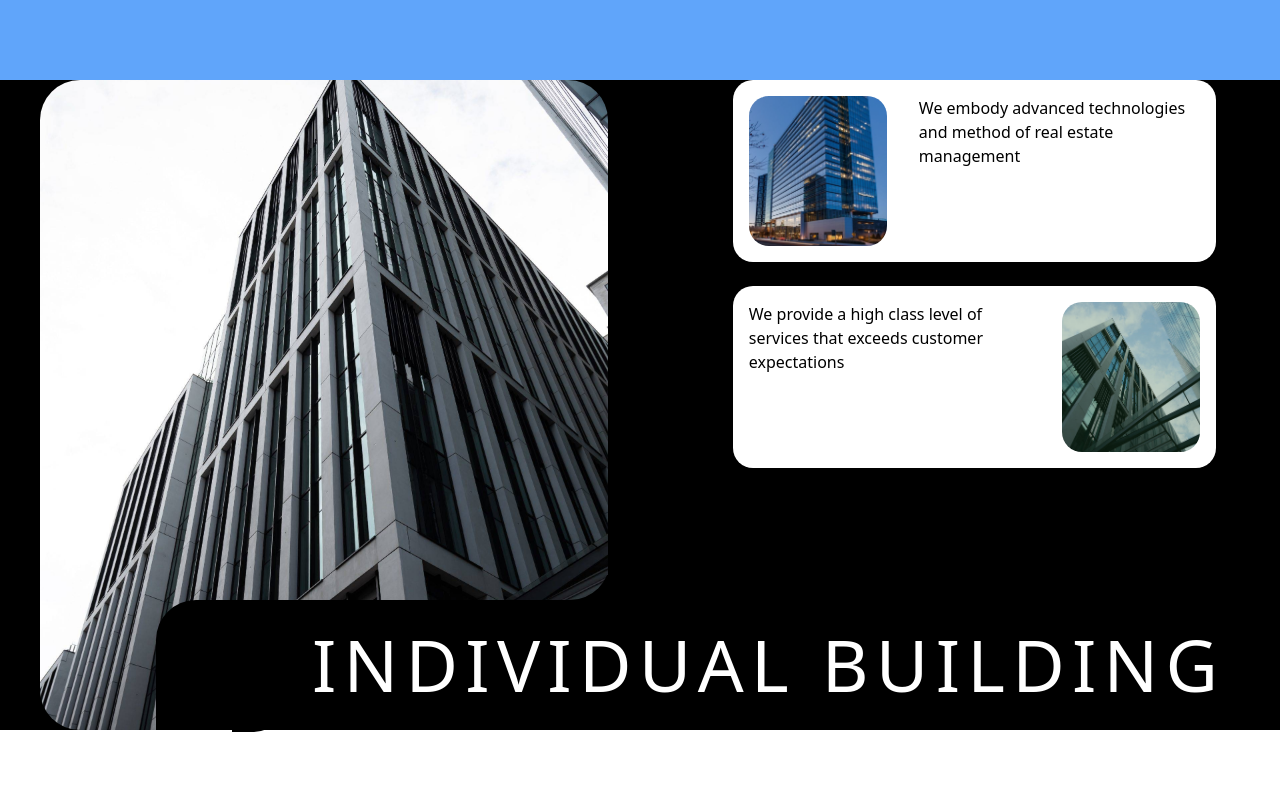
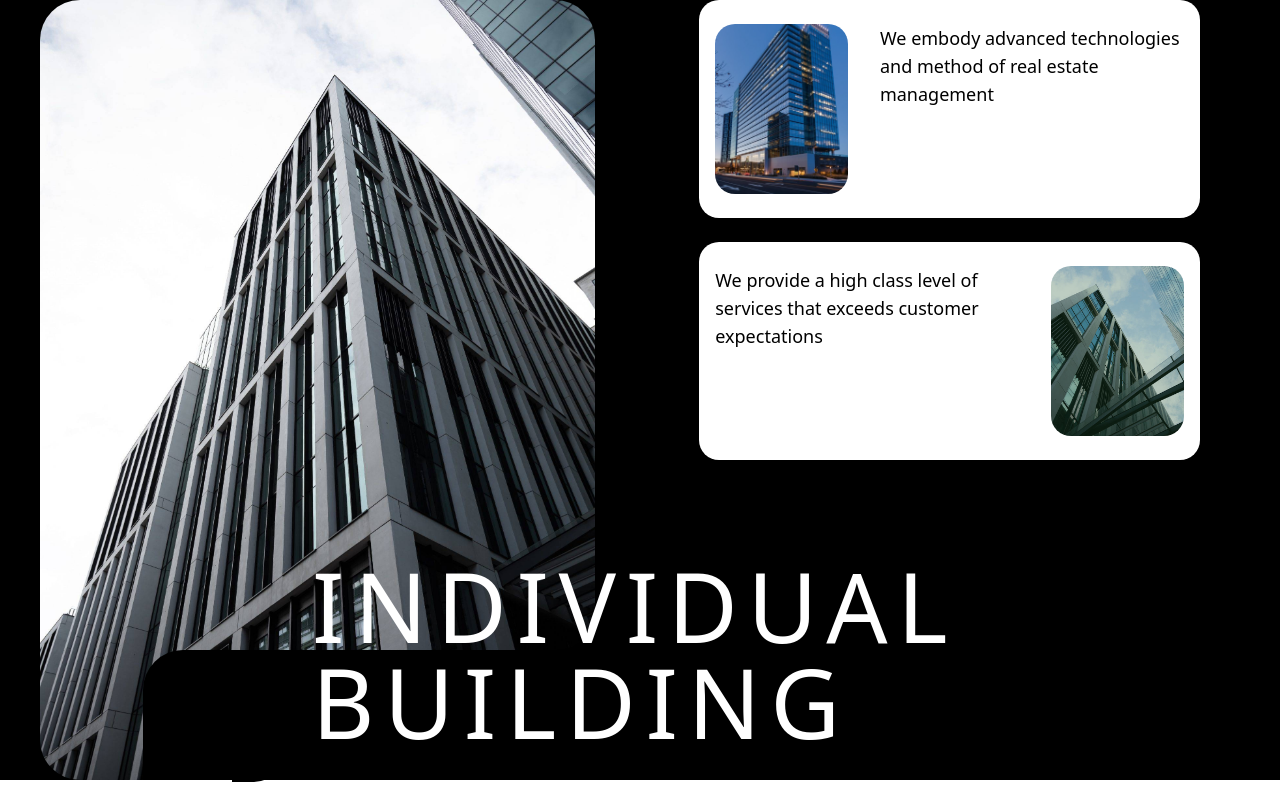
Before and after one commit to AshiqueHussain00/Individual-bulding-Website, a React (Vite) app: page / in a window 1280 px wide. Built offline with nearby package versions, Linux system fonts and the light colour scheme.

Commit message:
Change the height of images and section

```diff
--- a/src/App.jsx
+++ b/src/App.jsx
@@ -8,9 +8,7 @@ function App() {
   return (
     <div className='w-full h-full bg-black'>
 
-      <div className='h-[80px] bg-blue-400'>
 
-      </div>
 
       <BuildingSection />
 
--- a/src/components/BuildingCard.jsx
+++ b/src/components/BuildingCard.jsx
@@ -2,16 +2,16 @@ import React from 'react'
 
 const BuildingCard = ({ data }) => {
     return (
-        <div className={`w-full  flex gap-x-8  py-4 px-4 bg-white rounded-[20px] text-black
+        <div className={`w-full  flex gap-x-8  py-6 px-4 bg-white rounded-[20px] text-black
         ${data.id % 2 === 0 ? "flex-row-reverse" : "flex-row"
             }
     `}>
 
-            <div className='w-[280px] h-[150px]'>
+            <div className='w-[280px] h-[170px]'>
                 <img src={data.image} alt="buildings" className='w-full h-full object-cover rounded-[20px]' />
             </div>
 
-            <div>
+            <div className='text-lg'>
                 {data.desc}
             </div>
 
--- a/src/components/BuildingSection.jsx
+++ b/src/components/BuildingSection.jsx
@@ -11,13 +11,13 @@ const BuildingSection = () => {
 
       {/* -------------- container ------------ */}
 
-      <div className='w-[95%]   mx-auto  flex justify-between h-[650px]  gap-12 relative'>
+      <div className='w-[95%]   mx-auto  flex justify-between h-[780px]  gap-12 relative'>
 
         {/* -------------- left part ---------------- */}
 
         <div className='w-[48%] curve-1 curve-2 relative  px-2 bg-black'>
 
-          <img src={building1} alt="" className='w-full h-full object-cover rounded-[40px] ' />
+          <img src={building1} alt="" className='w-full h-full object-fill rounded-[40px] ' />
           <div className='absolute bottom-0 right-0 w-[460px] h-[130px] bg-black z-[10] rounded-tl-[40px]'></div>
 
 
@@ -26,14 +26,14 @@ const BuildingSection = () => {
 
         {/* --------- large text --------- */}
 
-        <div className='absolute z-[20] text-7xl uppercase   text-white left-[280px] bottom-[30px] tracking-widest'>
+        <div className='absolute z-[20] text-8xl uppercase   text-white left-[280px] bottom-[30px] tracking-widest'>
           Individual Building
         </div>
 
 
         {/* -------------- right part --------------------- */}
 
-        <div className='w-[45%]   flex flex-col gap-y-6 px-8'>
+        <div className='w-[50%]   flex flex-col gap-y-6 px-12'>
 
           {
             buildingData.map((data)=> (
```
